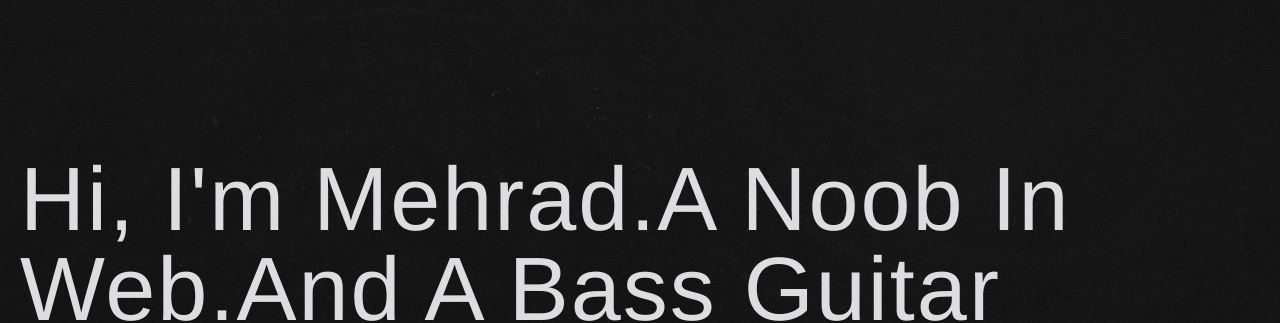
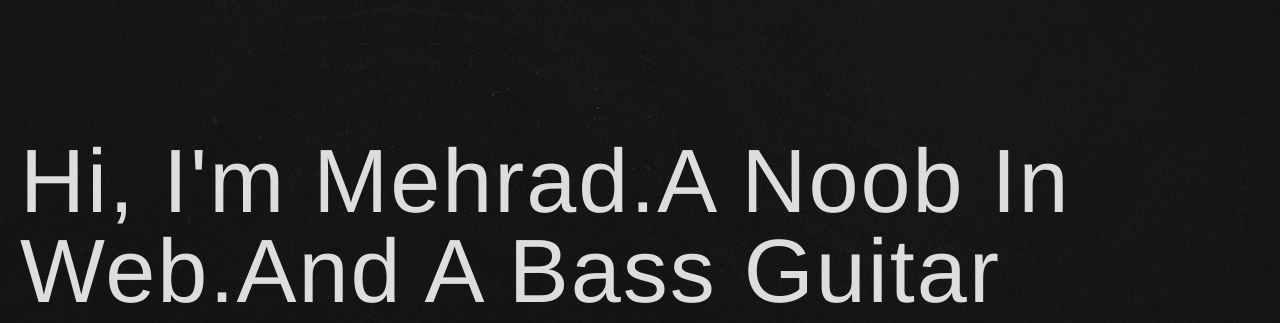
Before and after one commit to mkdesign/mkdesign.github.com, a plain HTML site: page index.html in a window 1280 px wide. Shown: the part 296-619 px from the top of the page. Drawn offline with Linux system fonts and the light colour scheme.

Commit message:
last design :)

```diff
--- a/style.css
+++ b/style.css
@@ -1,3 +1,7 @@
+html,body { /* ATTENTION: if You want to have a 100% height then HTML,BODY must be 100% too!!!!! */
+	height : 100%;
+}
+
 .clear {
 	clear      : both;
 	width      : 0 !important;
@@ -9,10 +13,6 @@
 	border     : 0 none !important;
 }
 
-html,body { /* ATTENTION: if You want to have a 100% height then HTML,BODY must be 100% too!!!!! */
-	height : 100%;
-}
-
 div.container {
 	background-image : url('images/home_bg.jpg');
 	position         : relative;
@@ -20,7 +20,7 @@ div.container {
 }
 article.about {
 	position : absolute;
-	bottom   : 80px;
+	bottom   : 98px;
 }
 
 article.about p.about {
```
